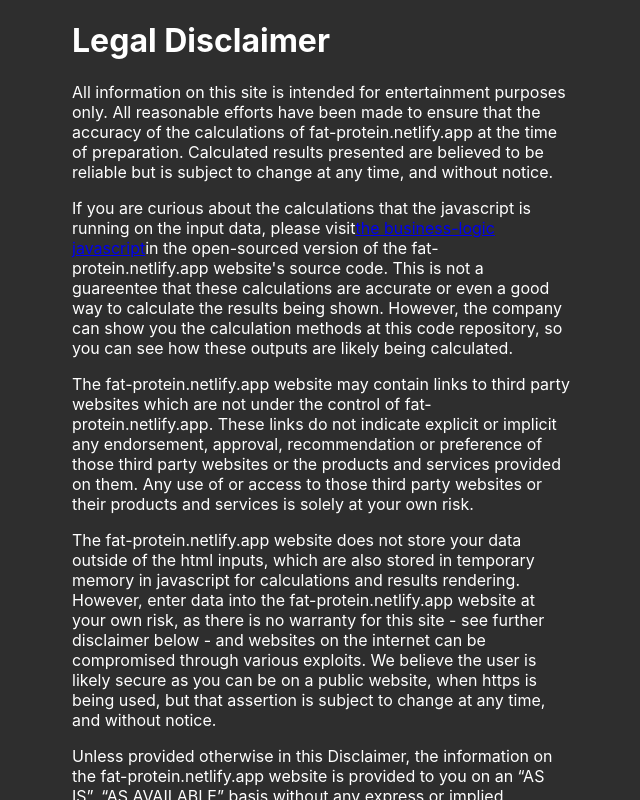
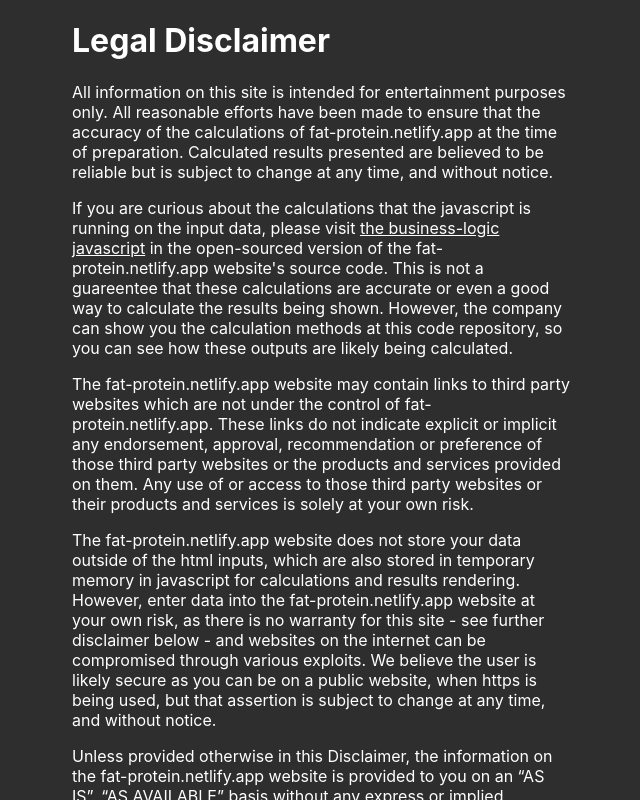
Before and after one commit to clamstew/savvy-fat-protein-dose-calc, a React (Create React App) app: page / in a window 1280 px wide. Both pictures are taken after a click on the button "Terms & Conditions". Shown: the top 800 px of the page, without its empty margins (318-958 px from the left). Built offline with nearby package versions, Linux system fonts and the light colour scheme.

Commit message:
fix baseline link color issues on dark mode theme

```diff
--- a/src/components/Terms.js
+++ b/src/components/Terms.js
@@ -16,6 +16,19 @@ const TermsInnerWrapper = styled.div({
   maxWidth: 500,
 });
 
+const Link = styled.a({
+  color: "white",
+  "&:visited": {
+    color: "white",
+  },
+  "&:hover": {
+    color: "white",
+  },
+  "&:active": {
+    color: "white",
+  },
+});
+
 export function Terms({ hideTerms }) {
   return (
     <TermsWrapper>
@@ -31,13 +44,14 @@ export function Terms({ hideTerms }) {
 
         <p>
           If you are curious about the calculations that the javascript is
-          running on the input data, please visit
-          <a
+          running on the input data, please visit{" "}
+          <Link
             href="https://github.com/clamstew/savvy-fat-protein-dose-calc/blob/main/src/business-logic.js"
             rel="nofollow"
+            target="_blank"
           >
             the business-logic javascript
-          </a>
+          </Link>{" "}
           in the open-sourced version of the fat-protein.netlify.app website's
           source code. This is not a guareentee that these calculations are
           accurate or even a good way to calculate the results being shown.
```
